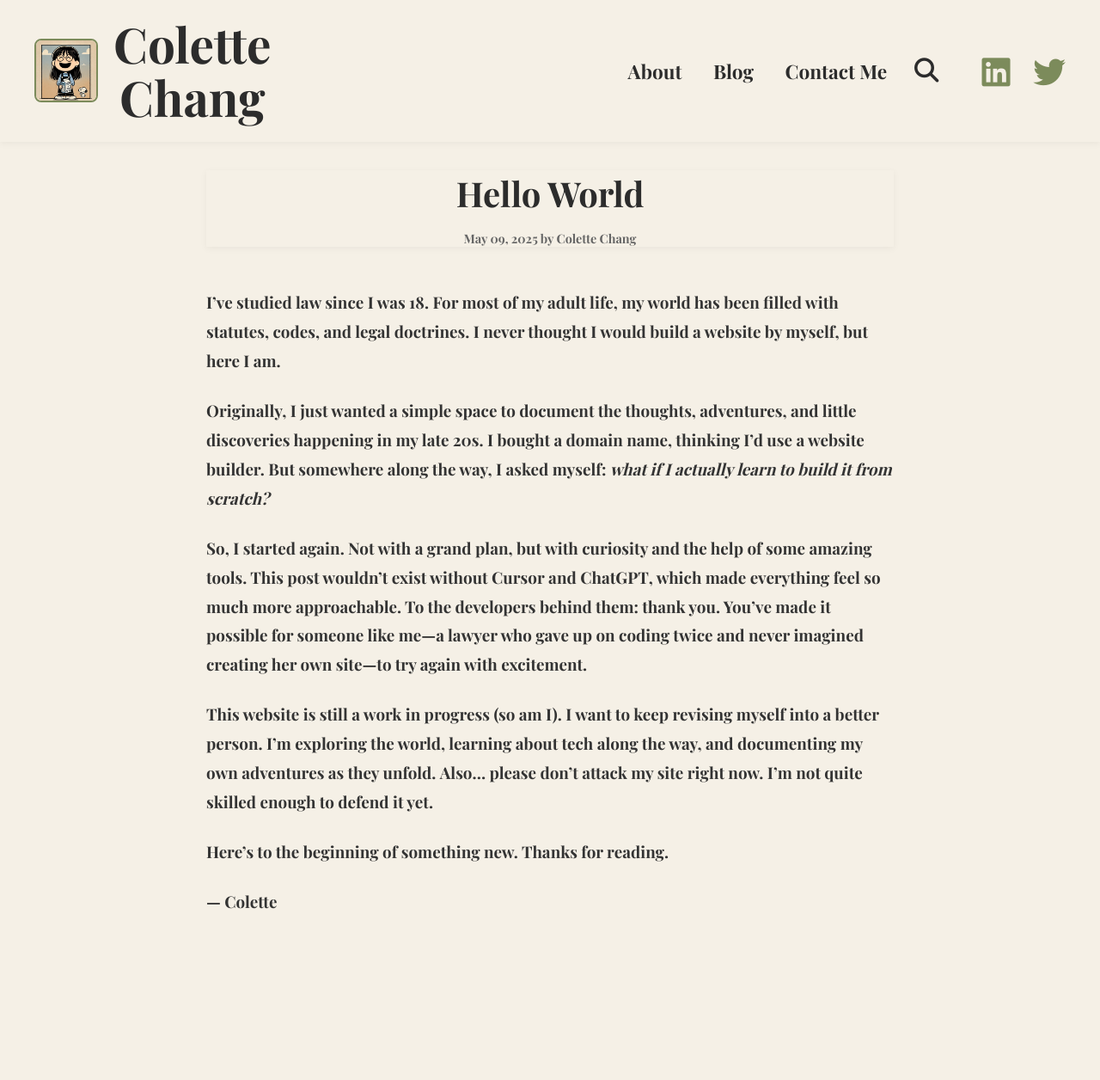
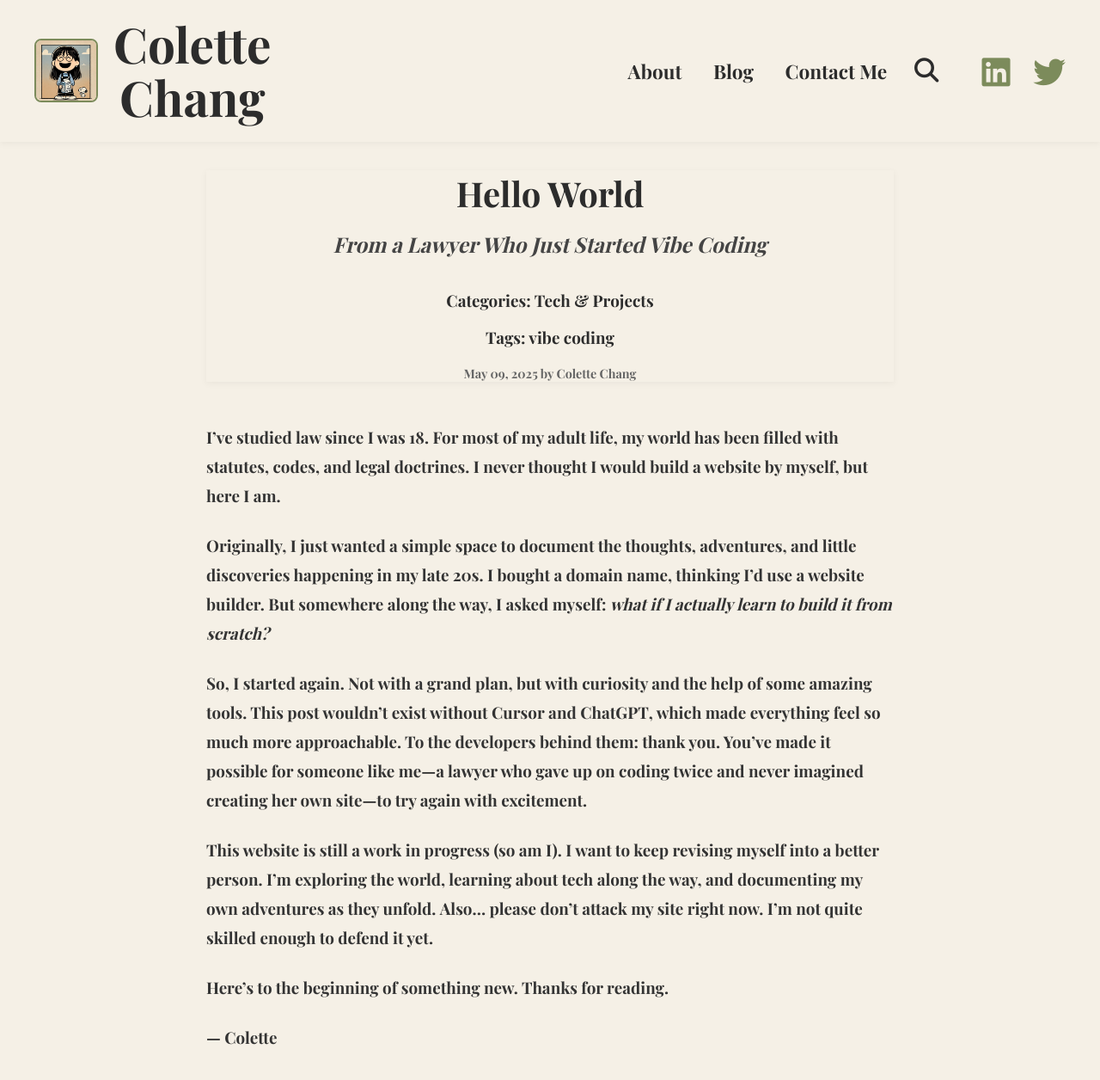
Before and after one commit to ColetteChang/colettechang.github.io, a Jekyll site: the page built from _posts/2025-05-09-Hello-World.md, in a window 1280 px wide. Shown: the whole page at 86% size. Built offline with Jekyll 4.4.1, drawn with Linux system fonts in a browser that asks for light colours; before the commit the page ends 1098 px from its top, so only the background shows below that.

Commit message:
Show subtitle, categories, and tags on blog posts

```diff
--- a/_layouts/post.html
+++ b/_layouts/post.html
@@ -43,6 +43,12 @@
           {% if page.subtitle %}
             <h2 class="post-subtitle">{{ page.subtitle }}</h2>
           {% endif %}
+          {% if page.categories %}
+            <p>Categories: {{ page.categories | join: ', ' }}</p>
+          {% endif %}
+          {% if page.tags %}
+            <p>Tags: {{ page.tags | join: ', ' }}</p>
+          {% endif %}
           <div class="post-meta">
             <time datetime="{{ page.date | date_to_xmlschema }}">
               {{ page.date | date: "%B %d, %Y" }}
--- a/_posts/2025-05-09-Hello-World.md
+++ b/_posts/2025-05-09-Hello-World.md
@@ -1,7 +1,7 @@
 ---
 layout: post
 title: "Hello World"
-Subtitle: From a Lawyer Who Just Started Vibe Coding"
+subtitle: "From a Lawyer Who Just Started Vibe Coding"
 date: 2025-05-09
 author: Colette Chang
 categories: [Tech & Projects]
```
